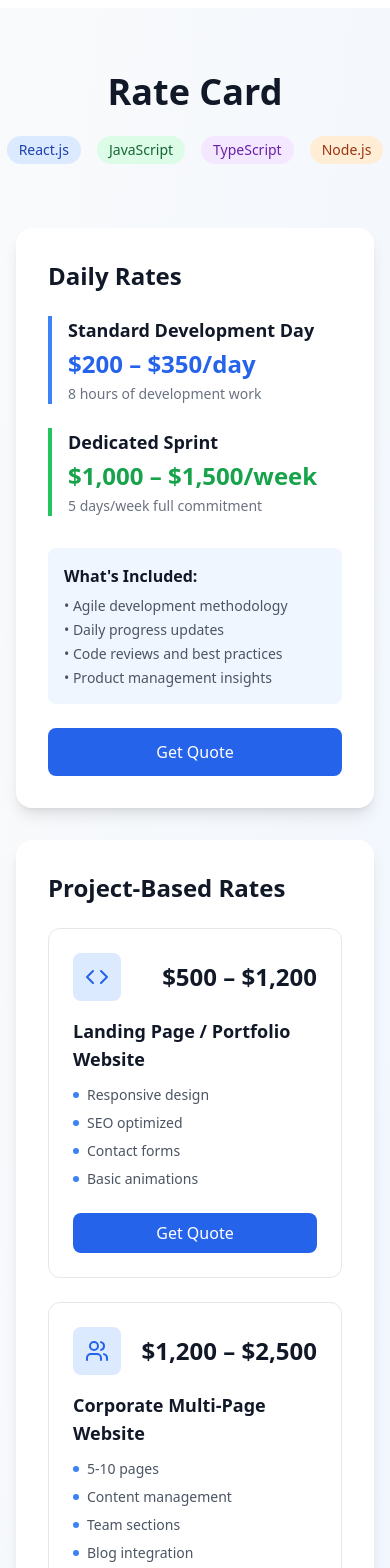
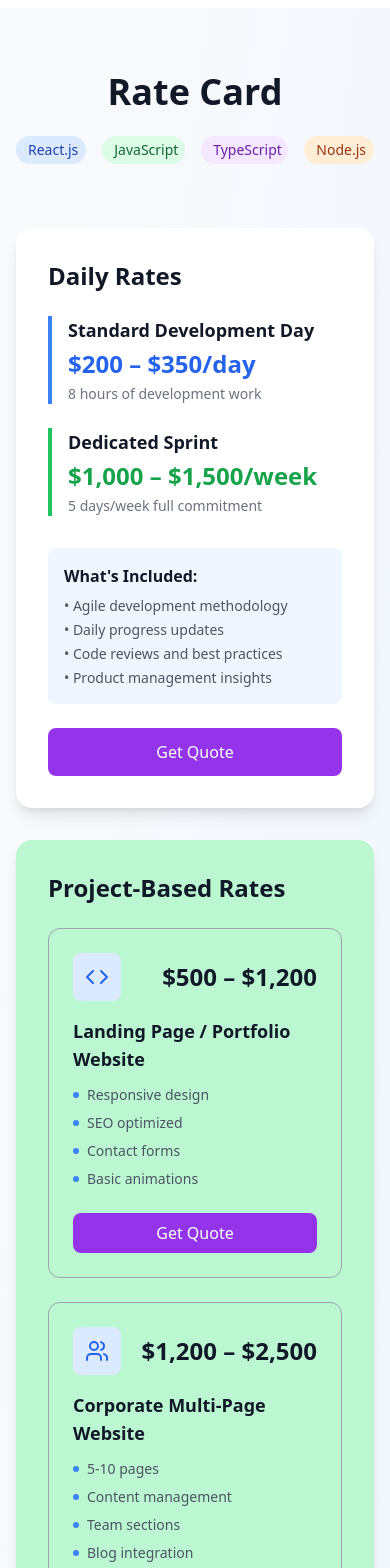
Before and after one commit to sucre-samuel1/Codes-Pixels, a React (Vite) app: page / in a window 390 px wide. Shown: the part 5840-7408 px from the top of the page. Built offline with nearby package versions, Linux system fonts and the light colour scheme.

Commit message:
commit delivery

```diff
--- a/src/components/Delivery.tsx
+++ b/src/components/Delivery.tsx
@@ -1,4 +1,62 @@
 import { RocketIcon, ClockIcon, CodeIcon, MapPinIcon, ShieldIcon, ZapIcon } from 'lucide-react';
+import React, { useState, useEffect, useRef } from 'react';
+
+type CounterProps = {
+  end: number;
+  duration?: number;
+  suffix?: string;
+};
+
+const Counter: React.FC<CounterProps> = ({ end, duration = 2000, suffix = '' }) => {
+  const [count, setCount] = useState(0);
+  const [hasAnimated, setHasAnimated] = useState(false);
+  const ref = useRef(null);
+
+  useEffect(() => {
+    const observer = new IntersectionObserver(
+      ([entry]) => {
+        if (entry.isIntersecting && !hasAnimated) {
+          setHasAnimated(true);
+
+          let start = 0;
+          const increment = end / (duration / 16);
+          const timer = setInterval(() => {
+            start += increment;
+            if (start >= end) {
+              setCount(end);
+              clearInterval(timer);
+            } else {
+              setCount(Math.ceil(start));
+            }
+          }, 16);
+
+          return () => clearInterval(timer);
+        }
+      },
+      {
+        threshold: 0.1,
+        rootMargin: '0px 0px -50px 0px'
+      }
+    );
+
+    const currentRef = ref.current;
+    if (currentRef) {
+      observer.observe(currentRef);
+    }
+
+    return () => {
+      if (currentRef) {
+        observer.unobserve(currentRef);
+      }
+    };
+  }, [end, duration, hasAnimated]);
+
+  return (
+    <div ref={ref} className="text-3xl md:text-4xl font-bold text-blue-600">
+      {count}{suffix}
+    </div>
+  );
+};
 
 export function Delivery() {
   return (
@@ -101,13 +159,10 @@ export function Delivery() {
             </div>
             <div className="mt-8 flex flex-col sm:flex-row gap-4">
               <button className="bg-blue-600 text-white px-6 py-3 rounded-lg font-medium hover:bg-blue-700 transition-colors shadow-md">
-                <a href="#contact" className="block px-3 py-2 rounded-md text-base font-medium text-black-700 hover:bg-blue-700">
-              Start your Project
-            </a>
+                <a href="#contact" className="block px-3 py-2 rounded-md text-base font-medium text-white hover:bg-blue-700">
+                  Start your Project
+                </a>
               </button>
-              {/* <button className="border border-blue-600 text-blue-600 px-6 py-3 rounded-lg font-medium hover:bg-blue-50 transition-colors">
-                View Case Studies
-              </button> */}
             </div>
           </div>
           <div className="relative">
@@ -140,15 +195,15 @@ export function Delivery() {
         {/* Stats Section */}
         <div className="mt-20 grid grid-cols-2 md:grid-cols-4 gap-8 text-center">
           <div>
-            <div className="text-3xl md:text-4xl font-bold text-blue-600">50+</div>
+            <Counter end={50} duration={2000} />
             <div className="text-gray-600 mt-2">Projects Delivered</div>
           </div>
           <div>
-            <div className="text-3xl md:text-4xl font-bold text-blue-600">15+</div>
+            <Counter end={15} duration={2000} />
             <div className="text-gray-600 mt-2">Countries Served</div>
           </div>
           <div>
-            <div className="text-3xl md:text-4xl font-bold text-blue-600">99%</div>
+            <Counter end={99} duration={2000} suffix="%" />
             <div className="text-gray-600 mt-2">Client Satisfaction</div>
           </div>
           <div>
--- a/src/components/Ratecard.tsx
+++ b/src/components/Ratecard.tsx
@@ -2,8 +2,7 @@ import React from 'react';
 import { Calendar, Code, ShoppingCart, Cloud, Mail, ExternalLink, Users, Zap } from 'lucide-react';
 
 export function RateCard() {
-  // Your WhatsApp number (replace with your actual number)
-  const whatsappNumber = "2349024129891"; // Example: Nigerian number format
+  const whatsappNumber = "2349024129891";
   const whatsappMessage = "Hello! I'm interested in getting a quote for your web development services. Can we discuss my project requirements?";
 
   const whatsappUrl = `https://wa.me/${whatsappNumber}?text=${encodeURIComponent(whatsappMessage)}`;
@@ -56,21 +55,41 @@ export function RateCard() {
         {/* Header */}
         <div className="text-center mb-16">
           <h1 className="text-4xl md:text-5xl font-bold text-gray-900 mb-4">
-           Rate Card
+            Rate Card
           </h1>
 
           <div className="mt-6 flex justify-center gap-4">
-            <span className="inline-flex items-center px-3 py-1 rounded-full text-sm font-medium bg-blue-100 text-blue-800">
-              React.js
+            <span className="inline-flex items-center px-3 py-1 rounded-full text-sm font-medium bg-blue-100 text-blue-800 relative overflow-hidden group">
+              <span className="transform transition-all duration-500 ease-in-out group-hover:-translate-x-full group-hover:opacity-0">
+                React.js
+              </span>
+              <span className="absolute inset-0 transform translate-x-full opacity-0 transition-all duration-500 ease-in-out group-hover:translate-x-0 group-hover:opacity-100">
+                React.js
+              </span>
             </span>
-            <span className="inline-flex items-center px-3 py-1 rounded-full text-sm font-medium bg-green-100 text-green-800">
-              JavaScript
+            <span className="inline-flex items-center px-3 py-1 rounded-full text-sm font-medium bg-green-100 text-green-800 relative overflow-hidden group">
+              <span className="transform transition-all duration-500 ease-in-out group-hover:-translate-x-full group-hover:opacity-0">
+                JavaScript
+              </span>
+              <span className="absolute inset-0 transform translate-x-full opacity-0 transition-all duration-500 ease-in-out group-hover:translate-x-0 group-hover:opacity-100">
+                JavaScript
+              </span>
             </span>
-            <span className="inline-flex items-center px-3 py-1 rounded-full text-sm font-medium bg-purple-100 text-purple-800">
-              TypeScript
+            <span className="inline-flex items-center px-3 py-1 rounded-full text-sm font-medium bg-purple-100 text-purple-800 relative overflow-hidden group">
+              <span className="transform transition-all duration-500 ease-in-out group-hover:-translate-x-full group-hover:opacity-0">
+                TypeScript
+              </span>
+              <span className="absolute inset-0 transform translate-x-full opacity-0 transition-all duration-500 ease-in-out group-hover:translate-x-0 group-hover:opacity-100">
+                TypeScript
+              </span>
             </span>
-            <span className="inline-flex items-center px-3 py-1 rounded-full text-sm font-medium bg-orange-100 text-orange-800">
-              Node.js
+            <span className="inline-flex items-center px-3 py-1 rounded-full text-sm font-medium bg-orange-100 text-orange-800 relative overflow-hidden group">
+              <span className="transform transition-all duration-500 ease-in-out group-hover:-translate-x-full group-hover:opacity-0">
+                Node.js
+              </span>
+              <span className="absolute inset-0 transform translate-x-full opacity-0 transition-all duration-500 ease-in-out group-hover:translate-x-0 group-hover:opacity-100">
+                Node.js
+              </span>
             </span>
           </div>
         </div>
@@ -110,7 +129,7 @@ export function RateCard() {
                 href={whatsappUrl}
                 target="_blank"
                 rel="noopener noreferrer"
-                className="w-full mt-6 bg-blue-600 text-white py-3 rounded-lg hover:bg-purple-700 transition-colors font-medium flex items-center justify-center"
+                className="w-full mt-6 bg-purple-600 text-white py-3 rounded-lg hover:bg-purple-700 transition-colors font-medium flex items-center justify-center"
               >
 
                 Get Quote
@@ -120,12 +139,12 @@ export function RateCard() {
 
           {/* Project-Based Rates */}
           <div className="lg:col-span-2">
-            <div className="bg-white rounded-2xl shadow-lg p-8">
+            <div className="bg-green-200 rounded-2xl shadow-lg p-8">
               <h2 className="text-2xl font-bold text-gray-900 mb-6">Project-Based Rates</h2>
 
               <div className="grid grid-cols-1 md:grid-cols-2 gap-6">
                 {services.map((service, index) => (
-                  <div key={index} className="border border-gray-200 rounded-xl p-6 hover:shadow-md transition-shadow">
+                  <div key={index} className="border border-gray-400 rounded-xl p-6 hover:shadow-md transition-shadow">
                     <div className="flex items-center justify-between mb-4">
                       <div className="w-12 h-12 bg-blue-100 rounded-lg flex items-center justify-center text-blue-600">
                         {service.icon}
@@ -148,7 +167,7 @@ export function RateCard() {
                       href={whatsappUrl}
                       target="_blank"
                       rel="noopener noreferrer"
-                      className="w-full mt-6 bg-blue-600 text-white py-2 rounded-lg hover:bg-blue-700 transition-colors font-medium flex items-center justify-center"
+                      className="w-full mt-6 bg-purple-600 text-white py-2 rounded-lg hover:bg-purple-700 transition-colors font-medium flex items-center justify-center"
                     >
                       Get Quote
                     </a>
@@ -158,7 +177,7 @@ export function RateCard() {
             </div>
 
             {/* Add-Ons Section */}
-            <div className="mt-8 bg-white rounded-2xl shadow-lg p-8">
+            <div className="mt-8 bg-green-200 rounded-2xl shadow-lg p-8">
               <h2 className="text-2xl font-bold text-gray-900 mb-6">Add-Ons & Extras</h2>
 
               <div className="grid grid-cols-1 md:grid-cols-2 gap-6">
@@ -191,7 +210,7 @@ export function RateCard() {
         </div>
 
         {/* WhatsApp Contact Section */}
-        <div className="mt-12 bg-white rounded-2xl shadow-lg p-8 text-center">
+        <div className="mt-12 bg-green-200 rounded-2xl shadow-lg p-8 text-center">
           <h2 className="text-2xl font-bold text-gray-900 mb-4">Ready to Start Your Project?</h2>
           <p className="text-gray-600 mb-6 max-w-2xl mx-auto">
             Let's discuss your project requirements and create something amazing together.
@@ -209,7 +228,7 @@ export function RateCard() {
 
             <a
               href="mailto:akinboroo@gmail.com"
-              className="inline-flex items-center px-6 py-3 border border-purple-300 text-gray-700 rounded-lg hover:bg-purple-50 transition-colors font-medium"
+              className="inline-flex items-center px-6 py-3 border border-purple-600 text-gray-700 rounded-lg hover:bg-purple-50 transition-colors font-medium"
             >
               <Mail className="w-5 h-5 mr-2" />
               Email Me
```
